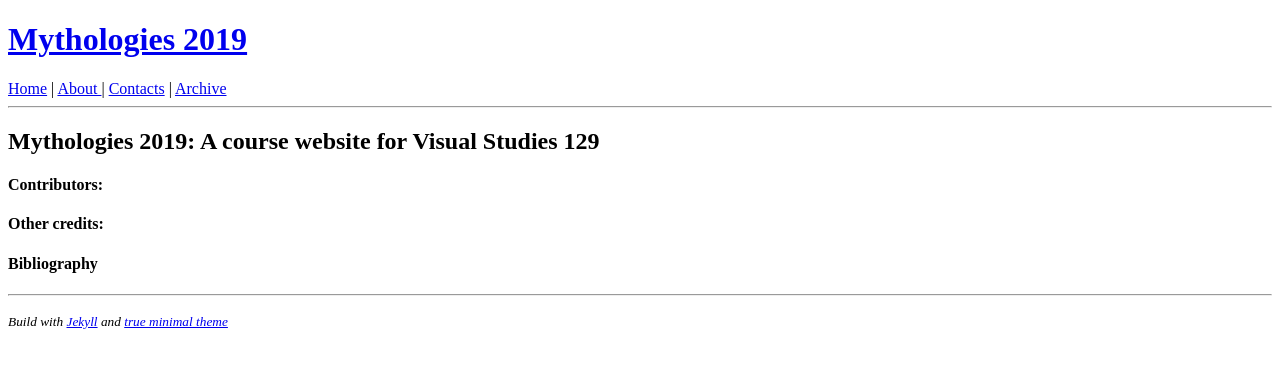
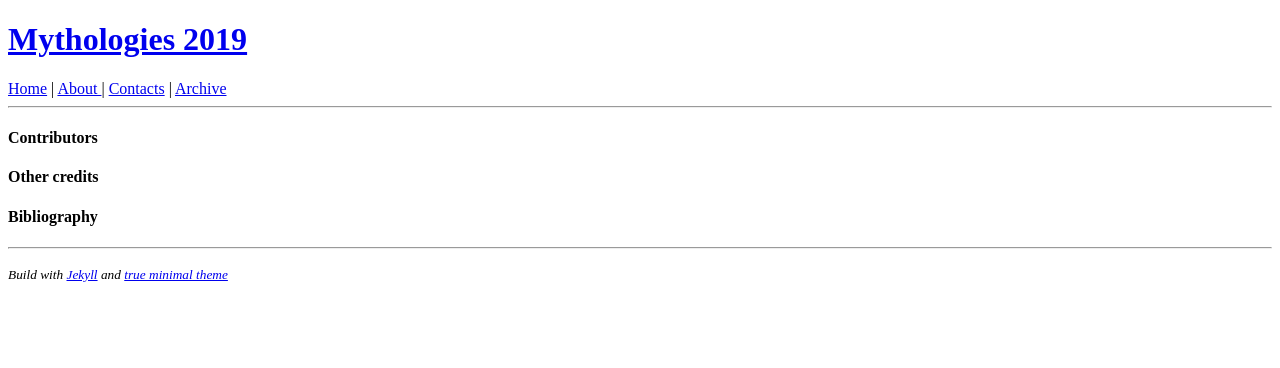
Before and after one commit to HCDigitalScholarship/mythologies-2019, a Jekyll site: the page built from about.md, in a window 1280 px wide. Shown: the top 368 px of the page. Built offline with Jekyll 4.4.1, drawn with Linux system fonts in a browser that asks for light colours.

Commit message:
Update about.md

```diff
--- a/about.md
+++ b/about.md
@@ -4,10 +4,8 @@ layout: default
 permalink: /about/
 ---
 
-## Mythologies 2019: A course website for Visual Studies 129
+#### Contributors
 
-#### Contributors:
-
-#### Other credits:
+#### Other credits
 
 #### Bibliography
```
